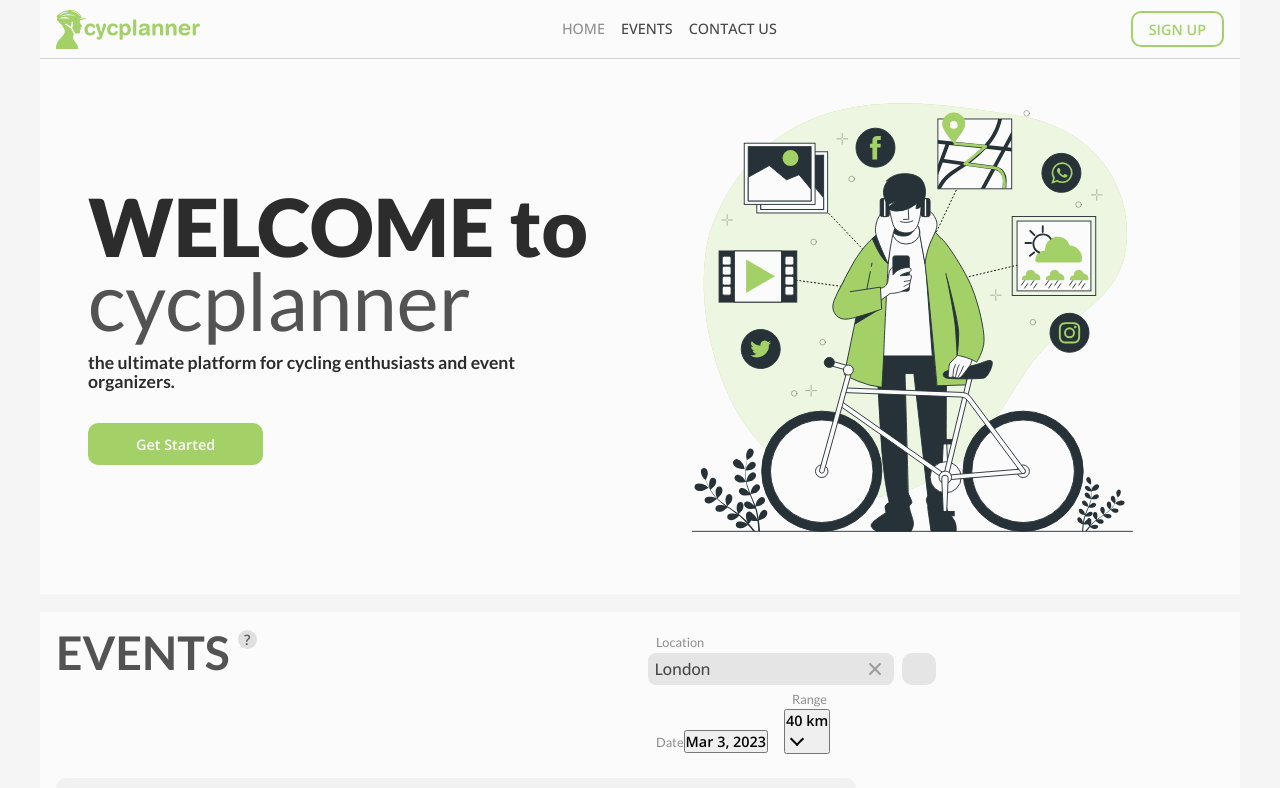
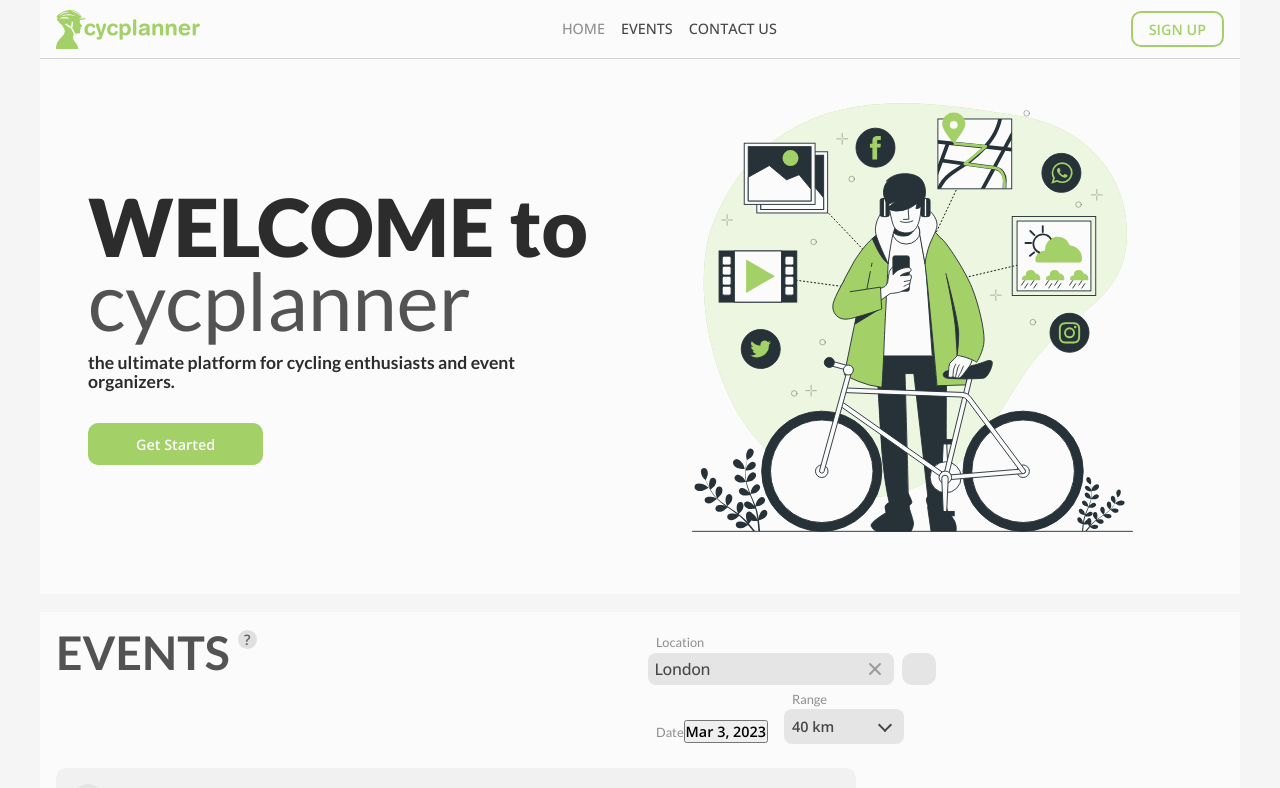
Before and after one commit to vladokuskov/cycplanner, a Next.js app: page / in a window 1280 px wide. Shown: the top 788 px of the page. Built offline with nearby package versions, Linux system fonts and the light colour scheme.

Commit message:
btn class upd

```diff
--- a/src/components/event-filter/rangePicker.tsx
+++ b/src/components/event-filter/rangePicker.tsx
@@ -35,7 +35,7 @@ const RangePicker = ({ changeRange, selectedRange }: Props) => {
       <button
         onClick={() => setIsOpen(!isOpen)}
         name="RangePicker"
-        className="selector-range-button"
+        className="filter-btn"
         title="Select range of search"
         aria-label="Select range of search"
       >
```
